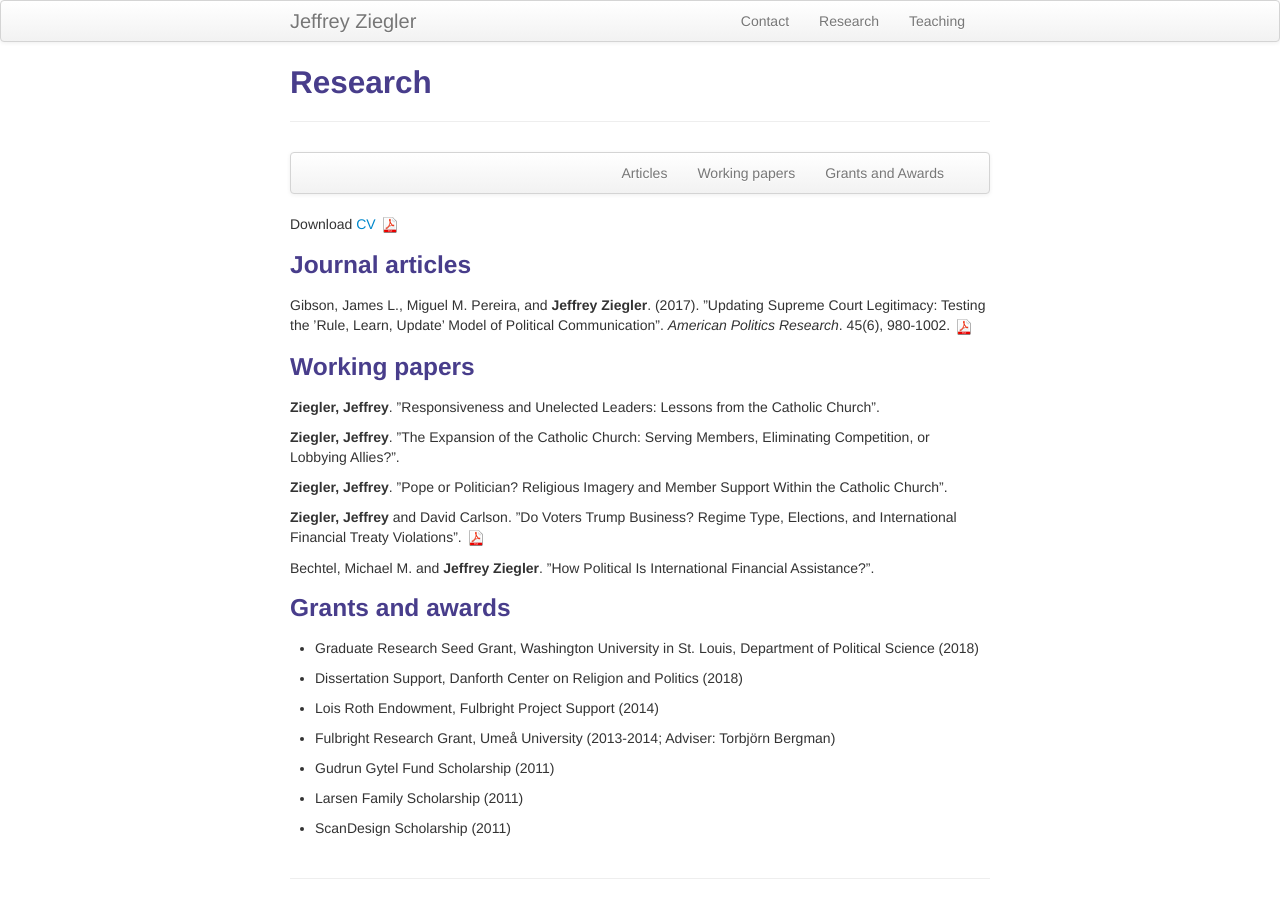
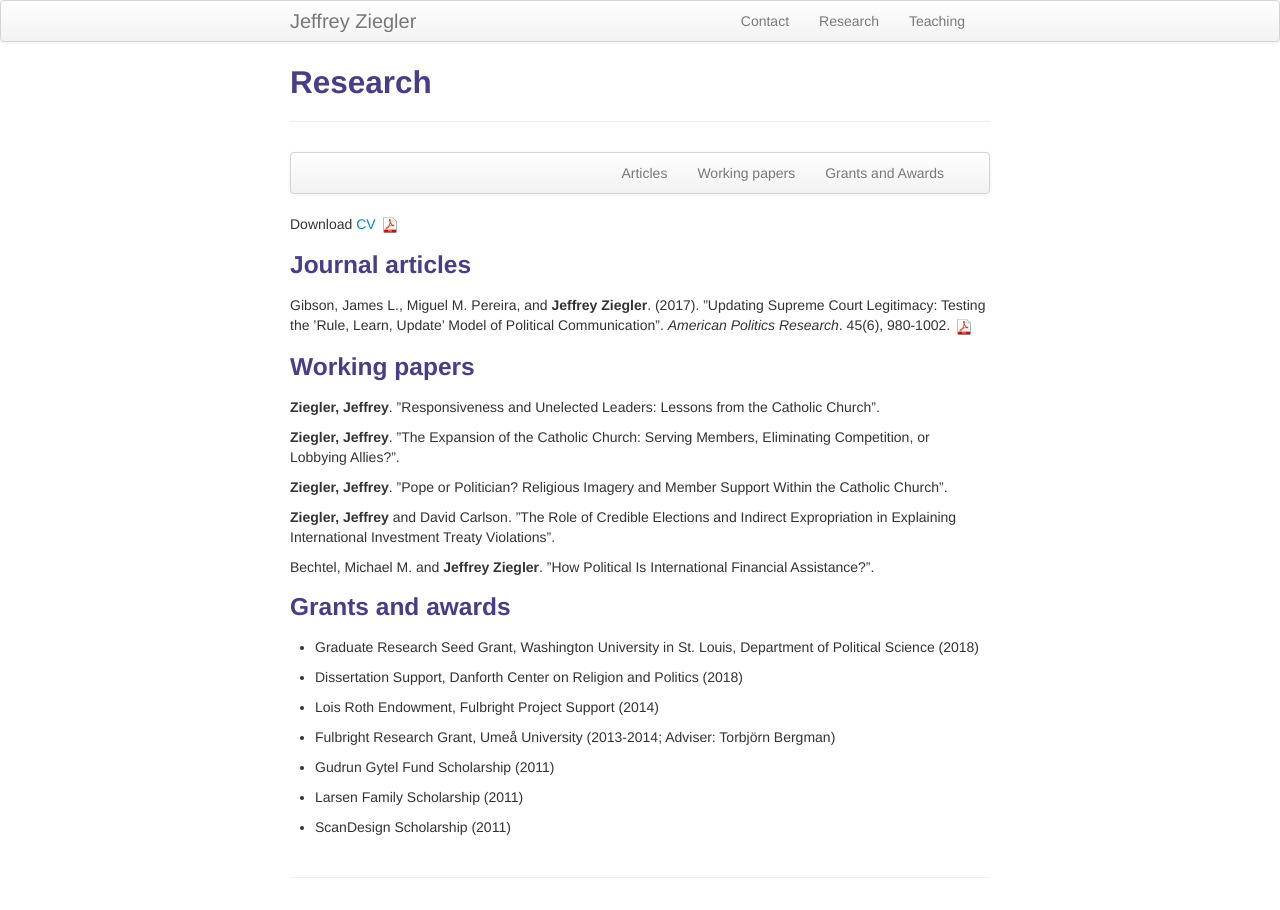
Before and after one commit to zieglerjef/zieglerjef.github.io, a Jekyll site: the page built from pages/pubs.md, in a window 1280 px wide. Built offline with Jekyll 4.4.1, drawn with Linux system fonts in a browser that asks for light colours.

Commit message:
Update pubs.md

```diff
--- a/pages/pubs.md
+++ b/pages/pubs.md
@@ -31,8 +31,7 @@ the ’Rule, Learn, Update’ Model of Political Communication”. *American Pol
 
 **Ziegler, Jeffrey**. ”Pope or Politician? Religious Imagery and Member Support Within the Catholic Church”.
 
-**Ziegler, Jeffrey** and David Carlson. ”Do Voters Trump Business? Regime Type, Elections, and International Financial Treaty
-Violations”. [![pdf](icons16/pdf-icon.png)](https://drive.google.com/open?id=10Ae8jxMgbHcBat3hikysuSEkpXvje0yY)
+**Ziegler, Jeffrey** and David Carlson. ”The Role of Credible Elections and Indirect Expropriation in Explaining International Investment Treaty Violations”.
 
 Bechtel, Michael M. and **Jeffrey Ziegler**. ”How Political Is International Financial Assistance?”.
 
```
